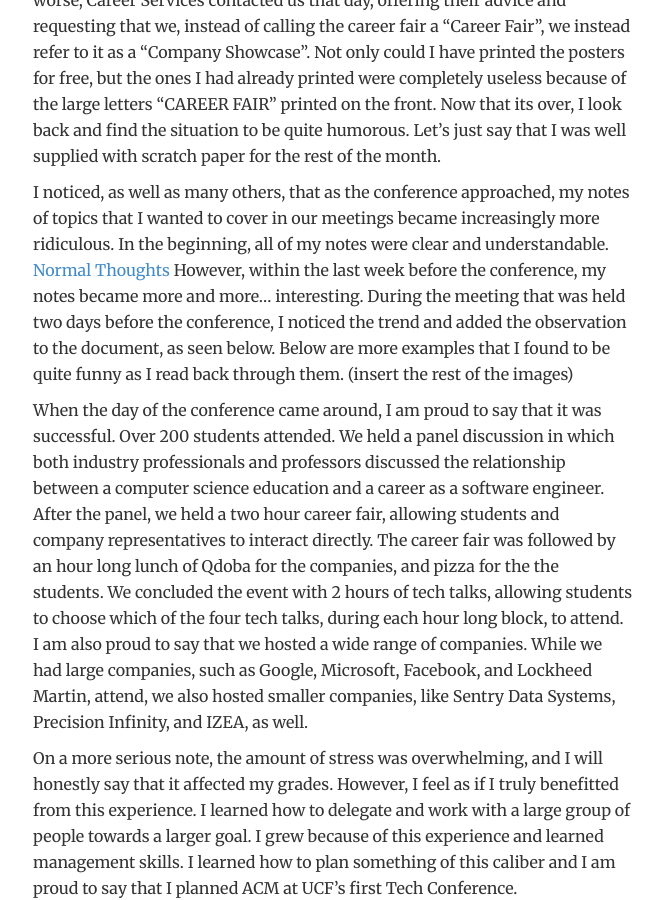
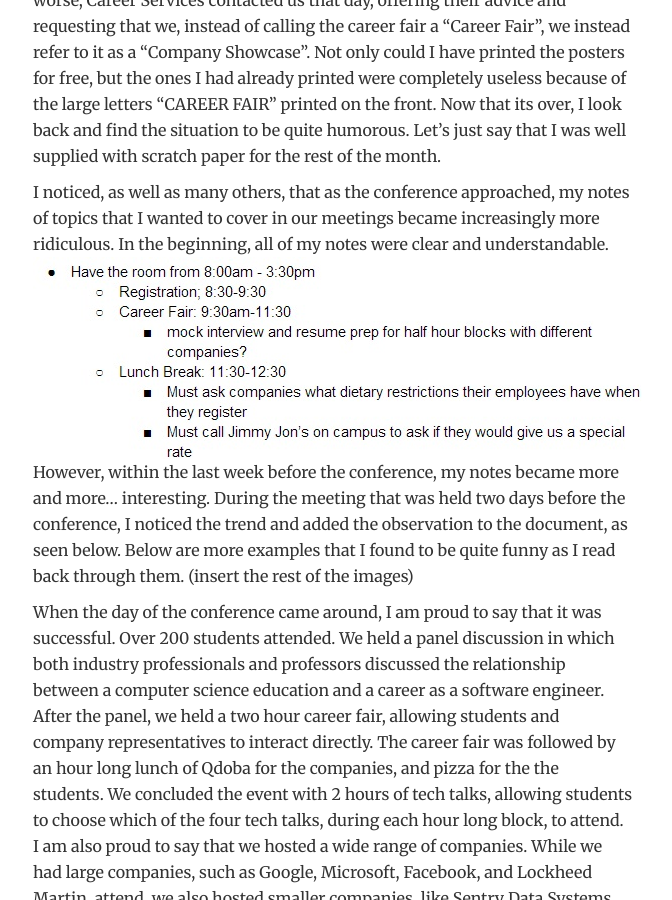
Before and after one commit to vitamessor/vitamessor.github.io, a Jekyll site: the page built from _posts/2014-4-8-ucfs-first-tech-conference.md, in a window 1280 px wide and 900 px high, scrolled down 708 px. Shown: the whole window, without its empty margins (307-979 px from the left). Built offline with Jekyll 4.4.1, drawn with Linux system fonts in a browser that asks for light colours; comment, search, counter and statistics services are not loaded.

Commit message:
Maybe this will work

```diff
--- a/_posts/2014-4-8-ucfs-first-tech-conference.md
+++ b/_posts/2014-4-8-ucfs-first-tech-conference.md
@@ -8,7 +8,7 @@ The next six weeks were truly a blur of madness and insanity as we considered an
 
 About three weeks before the conference, I had finished the design for the posters and  and had printed them at Staples, using my own money to pay for the printing. THis was because I was unaware that there were printing labs on campus, where I could go and get them printed for free. To the situation even worse, Career Services contacted us that day, offering their advice and requesting that we, instead of calling the career fair a “Career Fair”, we instead refer to it as a “Company Showcase”. Not only could I have printed the posters for free, but the ones I had already printed were completely useless because of the large letters “CAREER FAIR” printed on the front. Now that its over, I look back and find the situation to be quite humorous. Let’s just say that I was well supplied with scratch paper for the rest of the month.
 
-I noticed, as well as many others, that as the conference approached, my notes of topics that I wanted to cover in our meetings became increasingly more ridiculous.  In the beginning, all of my notes were clear and understandable.  [Normal Thoughts](../img/posts/1.jpg)
+I noticed, as well as many others, that as the conference approached, my notes of topics that I wanted to cover in our meetings became increasingly more ridiculous.  In the beginning, all of my notes were clear and understandable.  ![Normal Thoughts]({{eaon.me}}/img/posts/1.jpg)
 However, within the last week before the conference, my notes became more and more… interesting. During the meeting that was held two days before the conference, I noticed the trend and added the observation to the document, as seen below. Below are more examples that I found to be quite funny as I read back through them. (insert the rest of the images)
 
 When the day of the conference came around, I am proud to say that it was successful. Over 200 students attended. We held a panel discussion in which both industry professionals and professors discussed the relationship between a computer science education and a career as a software engineer. After the panel, we held a two hour career fair, allowing students and company representatives to interact directly. The career fair was followed by an hour long lunch of Qdoba for the companies, and pizza for the the students. We concluded the event with 2 hours of tech talks, allowing students to choose which of the four tech talks, during each hour long block, to attend. I am also proud to say that we hosted a wide range of companies. While we had large companies, such as Google, Microsoft, Facebook, and Lockheed Martin, attend, we also hosted smaller companies, like Sentry Data Systems, Precision Infinity, and IZEA, as well.
```
